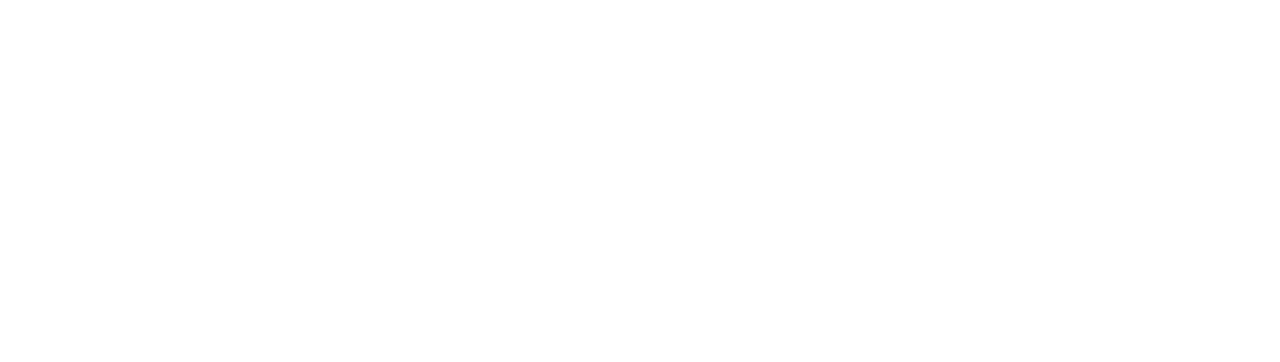
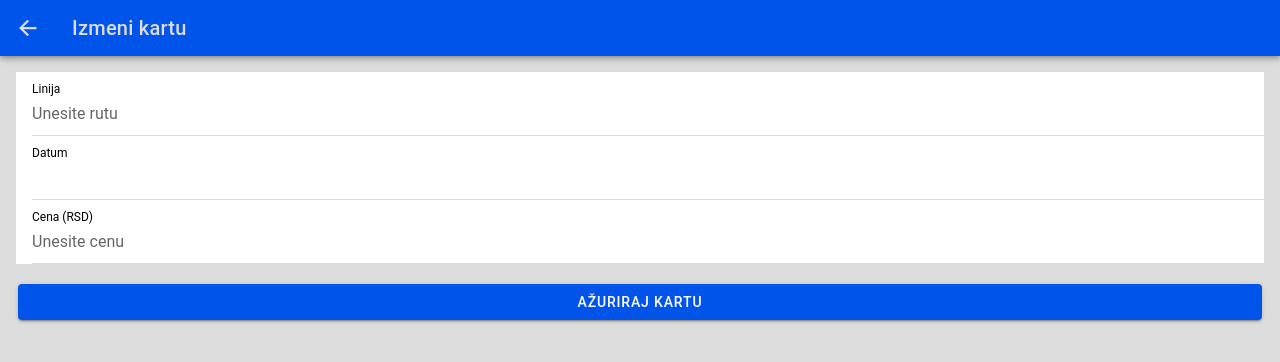
Before and after one commit to Boslodan/BusTicketApp, a React (Vite) app in the folder BusTicketApp/: page /EditTicket/1 in a window 1280 px wide. Shown: the top 362 px of the page. Built offline with nearby package versions, Linux system fonts and the light colour scheme.

Commit message:
Admin-Izmena,BrisanjeKarata

```diff
--- a/BusTicketApp/src/App.tsx
+++ b/BusTicketApp/src/App.tsx
@@ -8,7 +8,7 @@
 import MyAccount from './pages/MyAccount';
 import TicketDetails from './pages/TicketDetail';
 import AddTicket from './pages/AddTicket';
-
+import EditTicket from './pages/EditTicket';
 
 /* Core CSS required for Ionic components to work properly */
 import '@ionic/react/css/core.css';
@@ -57,6 +57,9 @@
         <Route exact path="/AddTicket">
           <AddTicket />
         </Route>
+        <Route exact path="/EditTicket/:ticketId">
+          <EditTicket />
+        </Route>
         <Route exact path="/">
           <Redirect to="/login" />
         </Route>
--- /dev/null
+++ b/BusTicketApp/src/pages/EditTicket.tsx
@@ -0,0 +1,141 @@
+import React, { useState, useEffect } from 'react';
+import {
+  IonPage,
+  IonHeader,
+  IonToolbar,
+  IonTitle,
+  IonContent,
+  IonInput,
+  IonItem,
+  IonLabel,
+  IonButton,
+  IonButtons,
+  IonBackButton,
+  IonToast,
+} from '@ionic/react';
+import { useHistory, useParams } from 'react-router-dom';
+import axios from 'axios';
+
+const DATABASE_URL = 'https://busticketapp-f30e9-default-rtdb.europe-west1.firebasedatabase.app';
+
+const EditTicket: React.FC = () => {
+  const { ticketId } = useParams<{ ticketId: string }>();
+  const [route, setRoute] = useState('');
+  const [date, setDate] = useState('');
+  const [price, setPrice] = useState('');
+  const [showSuccessToast, setShowSuccessToast] = useState(false);
+  const [showErrorToast, setShowErrorToast] = useState(false);
+  const history = useHistory();
+
+  useEffect(() => {
+    const fetchTicket = async () => {
+      try {
+        const token = localStorage.getItem('authToken');
+        if (token) {
+          const response = await axios.get(
+            `${DATABASE_URL}/tickets/${ticketId}.json?auth=${token}`
+          );
+          const ticket = response.data;
+          setRoute(ticket.route);
+          setDate(ticket.date);
+          setPrice(ticket.price.toString());
+        } else {
+          console.error('Token nije pronađen. Korisnik nije autentifikovan.');
+        }
+      } catch (error) {
+        console.error('Greška pri učitavanju podataka o karti:', error);
+      }
+    };
+
+    fetchTicket();
+  }, [ticketId]);
+
+  const handleUpdateTicket = async () => {
+    const token = localStorage.getItem('authToken');
+    if (!token) {
+      setShowErrorToast(true);
+      return;
+    }
+
+    const numericPrice = parseFloat(price);
+    if (isNaN(numericPrice)) {
+      setShowErrorToast(true);
+      return;
+    }
+
+    try {
+      await axios.patch(
+        `${DATABASE_URL}/tickets/${ticketId}.json?auth=${token}`,
+        { route, date, price: numericPrice }
+      );
+      setShowSuccessToast(true);
+      setTimeout(() => history.push('/home'), 1200);
+    } catch (error) {
+      console.error('Greška pri ažuriranju karte:', error);
+      setShowErrorToast(true);
+    }
+  };
+
+  return (
+    <IonPage>
+      <IonHeader>
+        <IonToolbar style={{ '--background': '#0054e9', '--color':'#dcdcdc' }}>
+          <IonButtons slot="start">
+            <IonBackButton defaultHref="/home" style={{ '--color': '#dcdcdc' }}/>
+          </IonButtons>
+          <IonTitle>Izmeni kartu</IonTitle>
+        </IonToolbar>
+      </IonHeader>
+      <IonContent className="ion-padding" style={{ '--background': '#dcdcdc' }}>
+        <IonItem>
+          <IonLabel position="stacked">Linija</IonLabel>
+          <IonInput
+            value={route}
+            onIonChange={(e) => setRoute(e.detail.value!)}
+            placeholder="Unesite rutu"
+          />
+        </IonItem>
+        <IonItem>
+          <IonLabel position="stacked">Datum</IonLabel>
+          <IonInput
+            value={date}
+            onIonChange={(e) => setDate(e.detail.value!)}
+          />
+        </IonItem>
+        <IonItem>
+          <IonLabel position="stacked">Cena (RSD)</IonLabel>
+          <IonInput
+            type="number"
+            value={price}
+            onIonChange={(e) => setPrice(e.detail.value!)}
+            placeholder="Unesite cenu"
+          />
+        </IonItem>
+        <IonButton
+          expand="block"
+          color="primary"
+          onClick={handleUpdateTicket}
+          style={{ marginTop: '20px' }}
+        >
+          Ažuriraj kartu
+        </IonButton>
+        <IonToast
+          isOpen={showSuccessToast}
+          onDidDismiss={() => setShowSuccessToast(false)}
+          message="Karta je uspešno ažurirana!"
+          duration={2000}
+          color="success"
+        />
+        <IonToast
+          isOpen={showErrorToast}
+          onDidDismiss={() => setShowErrorToast(false)}
+          message="Greška pri ažuriranju karte. Pokušajte ponovo."
+          duration={2000}
+          color="danger"
+        />
+      </IonContent>
+    </IonPage>
+  );
+};
+
+export default EditTicket;
--- a/BusTicketApp/src/pages/TicketDetail.tsx
+++ b/BusTicketApp/src/pages/TicketDetail.tsx
@@ -10,6 +10,7 @@
   const { ticketId } = useParams<{ ticketId: string }>();
   const [ticket, setTicket] = useState<TicketData | null>(null);
   const history = useHistory();
+  const userEmail = localStorage.getItem('userEmail');
 
 
   useEffect(() => {
@@ -58,6 +59,28 @@
     }
   };
 
+  const handleDeleteTicket = async () => {
+    try {
+      const token = localStorage.getItem('authToken');
+      if (token && ticketId) {
+        await axios.delete(
+          `${DATABASE_URL}/tickets/${ticketId}.json?auth=${token}`
+        );
+        alert('Karta je uspešno obrisana!');
+        history.push('/home');
+      } else {
+        console.error('Greška pri autentifikaciji ili ID karte nije dostupan.');
+      }
+    } catch (error) {
+      console.error('Greška pri brisanju karte:', error);
+      alert('Došlo je do greške prilikom brisanja karte.');
+    }
+  };
+
+  const handleEditTicket = () => {
+    history.push(`/EditTicket/${ticketId}`);
+  };
+
 
   if (!ticket) return <IonContent><div>Loading...</div></IonContent>;
 
@@ -79,9 +102,20 @@
           <IonCardContent>
             <p><strong>Cena:</strong> {ticket.price} RSD</p>
             <p><strong>Datum:</strong> {ticket.date}</p>
-            <IonButton expand="full" color="success" onClick={handleBuyTicket}>
-              Kupi
-            </IonButton>
+            {userEmail === 'admin@gmail.com' ? (
+              <>
+               <IonButton expand="full" color="warning" onClick={handleEditTicket}>
+                  Izmeni
+                </IonButton>
+                <IonButton expand="full" color="danger" onClick={handleDeleteTicket}>
+                  Obriši
+                </IonButton>
+              </>
+            ) : (
+              <IonButton expand="full" color="success" onClick={handleBuyTicket}>
+                Kupi
+              </IonButton>
+            )}
           </IonCardContent>
         </IonCard>
       </IonContent>
```
